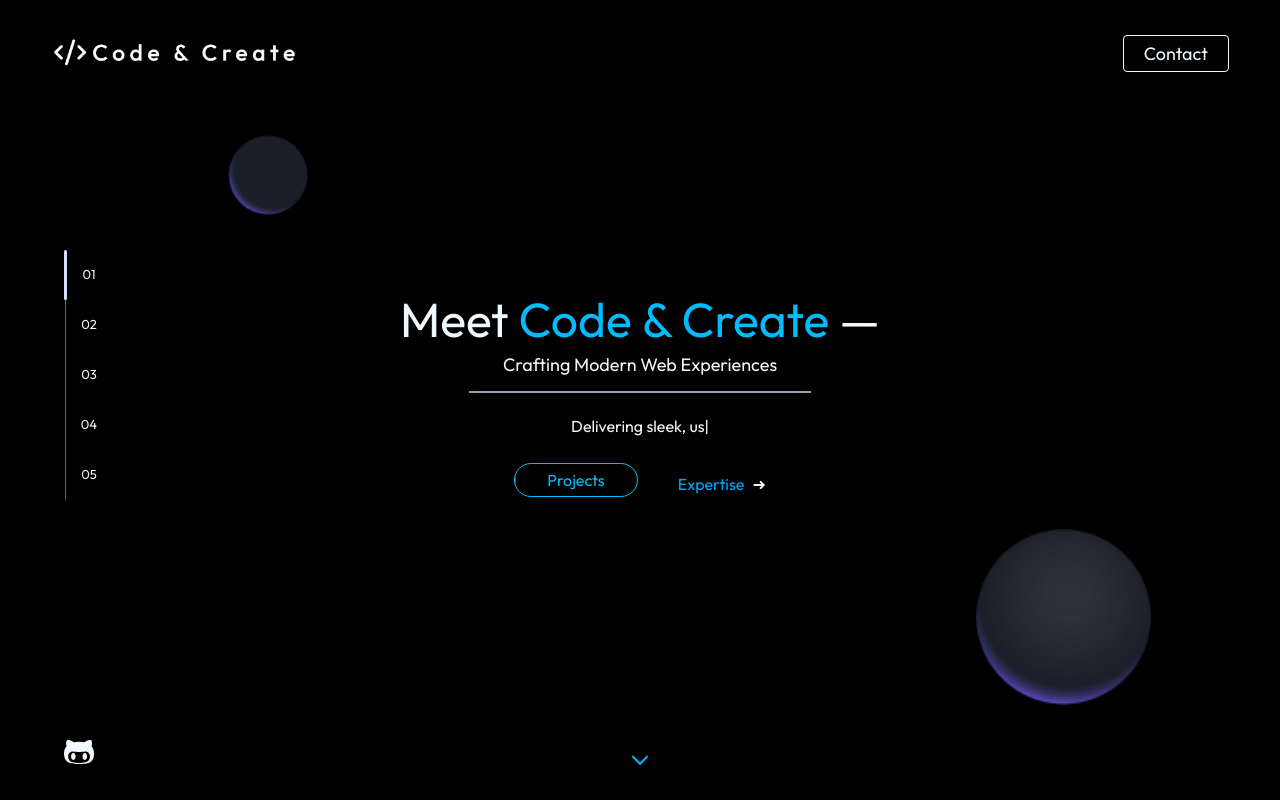
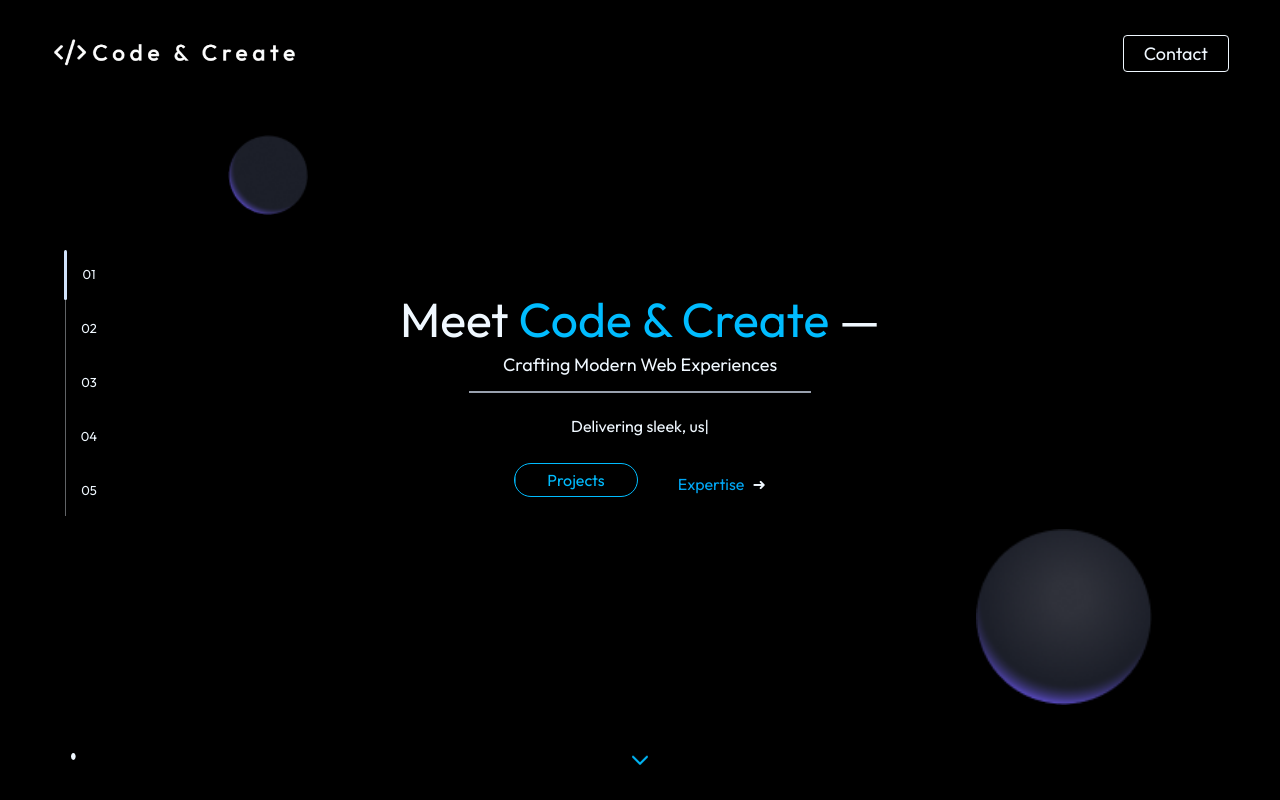
Before and after one commit to akumar591/My_Portfolio_Website, a React (Vite) app in the folder codeandcreate/: page / in a window 1280 px wide. Shown: the top 800 px of the page. Built offline with nearby package versions, Linux system fonts and the light colour scheme.

Commit message:
Fix navbar mobile bug and slider layout issue

```diff
--- a/codeandcreate/src/App.jsx
+++ b/codeandcreate/src/App.jsx
@@ -7,13 +7,14 @@ import Project from "./Sections/Projects";
 import Contact from "./Sections/Contact";
 import Expertise from "./Sections/Expertise";
 import Footer from "./Components/Footer";
+import Slider from "./Components/Slider";
 
 
 function App() {
   return (
     <div className="App scroll-smooth">
       <Navbar />
-
+      <Slider />
       {/* Sections with IDs for scroll targets */}
       <section id="home">
         <Home />
--- a/codeandcreate/src/Components/Navbar.jsx
+++ b/codeandcreate/src/Components/Navbar.jsx
@@ -1,6 +1,5 @@
 import { useEffect, useState } from "react";
 import { assets } from "../assets/assets";
-import Slider from "./Slider";
 
 const Navbar = () => {
   const [showMobileMenu, setShowMobileMenu] = useState(false);
@@ -34,6 +33,7 @@ const Navbar = () => {
     <>
       {/* Navbar */}
       <div className="fixed top-0 left-0 w-full z-50 bg-black lg:bg-transparent px-[4%] pt-8 pb-4 flex items-center justify-between">
+
         {/* Logo */}
         <img
           src={assets.logo}
@@ -62,9 +62,6 @@ const Navbar = () => {
         >
           <img src={assets.menu_icon} className="w-7" alt="menu" />
         </button>
-
-        {/* Optional Slider */}
-        <Slider />
       </div>
 
       {/* Overlay */}
--- a/codeandcreate/src/Components/Slider.css
+++ b/codeandcreate/src/Components/Slider.css
@@ -1,17 +1,11 @@
-/* Hide completely on small + medium screens */
 .slider {
-  display: none !important;
-  position: absolute;
-  width: 0;
-  height: 0;
-  overflow: hidden;
-  visibility: hidden;
+  display: none;
 }
 
 /* Show only on large screens */
 @media (min-width: 1024px) {
   .slider {
-    display: flex !important;
+    display: flex;
     flex-direction: column;
     position: fixed;
     top: 0;
@@ -19,8 +13,6 @@
     z-index: 10;
     height: calc(100vh - 6.25rem);
     align-items: flex-start;
-    visibility: visible;
-    overflow: visible;
   }
 
   .slider.sides_Left {
@@ -77,27 +69,19 @@
     transition: all 0.5s ease-in-out;
   }
 
-  .slider .nav__wrapper #side_nav li:nth-child(2):hover ~ .line,
-  .slider .nav__wrapper #side_nav li:nth-child(2).active ~ .line,
-  .slider .nav__wrapper #side_nav li:nth-child(2).passedSection:hover ~ .line {
+  .slider .nav__wrapper #side_nav li:nth-child(2):hover ~ .line {
     transform: translateY(50px);
   }
 
-  .slider .nav__wrapper #side_nav li:nth-child(3):hover ~ .line,
-  .slider .nav__wrapper #side_nav li:nth-child(3).active ~ .line,
-  .slider .nav__wrapper #side_nav li:nth-child(3).passedSection:hover ~ .line {
+  .slider .nav__wrapper #side_nav li:nth-child(3):hover ~ .line {
     transform: translateY(100px);
   }
 
-  .slider .nav__wrapper #side_nav li:nth-child(4):hover ~ .line,
-  .slider .nav__wrapper #side_nav li:nth-child(4).active ~ .line,
-  .slider .nav__wrapper #side_nav li:nth-child(4).passedSection:hover ~ .line {
+  .slider .nav__wrapper #side_nav li:nth-child(4):hover ~ .line {
     transform: translateY(150px);
   }
 
-  .slider .nav__wrapper #side_nav li:nth-child(5):hover ~ .line,
-  .slider .nav__wrapper #side_nav li:nth-child(5).active ~ .line,
-  .slider .nav__wrapper #side_nav li:nth-child(5).passedSection:hover ~ .line {
+  .slider .nav__wrapper #side_nav li:nth-child(5):hover ~ .line {
     transform: translateY(200px);
   }
 }
--- a/codeandcreate/src/Components/Slider.jsx
+++ b/codeandcreate/src/Components/Slider.jsx
@@ -1,49 +1,40 @@
-import React, { createRef } from "react";
+import React, { useRef } from "react";
 import "./Slider.css";
 
-const sideNav = createRef();
+const Slider = () => {
 
-export const CheckIsActive = (destination) => {
-  const list = sideNav.current.childNodes;
-  for (let i = 0; i < list.length; i++) {
-    if (
-      i < destination.index &&
-      !list[destination.index].classList.contains("active")
-    ) {
-      list[i].classList.add("passedSection");
-    } else {
-      list[i].classList.remove("passedSection");
-    }
-  }
-};
+  const sideNav = useRef(null);
 
-const Slider = () => {
   return (
     <div className="slider sides_Left">
       <nav className="nav__wrapper">
-        <ul id="side_nav" className="flex flex-col gap-0.4">
+        <ul ref={sideNav} id="side_nav" className="flex flex-col gap-1">
           <li>
             <a href="#home" className="hover:text-cyan-400 transition">
               01
             </a>
           </li>
+
           <li>
             <a href="#about" className="hover:text-cyan-400 transition">
               02
             </a>
           </li>
+
           <li>
-             <a href="#contact" className="hover:text-cyan-400 transition">
+            <a href="#contact" className="hover:text-cyan-400 transition">
               03
             </a>
           </li>
+
           <li>
             <a href="#projects" className="hover:text-cyan-400 transition">
               04
             </a>
           </li>
+
           <li>
-           <a href="#expertise" className="hover:text-cyan-400 transition">
+            <a href="#expertise" className="hover:text-cyan-400 transition">
               05
             </a>
           </li>
@@ -53,7 +44,7 @@ const Slider = () => {
         </ul>
       </nav>
 
-      {/* GitHub Icon (Static) */}
+      {/* GitHub Icon */}
       <a
         className="fixed block bottom-0 mb-8"
         href="https://github.com/akumar591"
@@ -66,7 +57,6 @@ const Slider = () => {
           focusable="false"
           data-prefix="fab"
           data-icon="github-alt"
-          className="svg-inline--fa fa-github-alt fa-w-15"
           role="img"
           xmlns="http://www.w3.org/2000/svg"
           viewBox="0 0 480 512"
@@ -74,19 +64,8 @@ const Slider = () => {
           <path
             fill="aliceblue"
             d="M186.1 328.7c0 20.9-10.9 55.1-36.7 55.1s-36.7-34.2-36.7-55.1
-            10.9-55.1 36.7-55.1 36.7 34.2 36.7 55.1zM480 278.2c0 31.9-3.2
-            65.7-17.5 95-37.9 76.6-142.1 74.8-216.7 74.8-75.8 0-186.2
-            2.7-225.6-74.8-14.6-29-20.2-63.1-20.2-95 0-41.9 13.9-81.5
-            41.5-113.6-5.2-15.8-7.7-32.4-7.7-48.8 0-21.5 4.9-32.3
-            14.6-51.8 45.3 0 74.3 9 108.8 36 29-6.9 58.8-10 88.7-10
-            27 0 54.2 2.9 80.4 9.2 34-26.7 63-35.2 107.8-35.2 9.8
-            19.5 14.6 30.3 14.6 51.8 0 16.4-2.6 32.7-7.7 48.2 27.5
-            32.4 39 72.3 39 114.2zm-64.3 50.5c0-43.9-26.7-82.6-73.5-82.6-18.9
-            0-37 3.4-56 6-14.9 2.3-29.8 3.2-45.1 3.2-15.2 0-30.1-.9-45.1-3.2-18.7-2.6-37-6-56-6-46.8
-            0-73.5 38.7-73.5 82.6 0 87.8 80.4 101.3 150.4 101.3h48.2c70.3
-            0 150.6-13.4 150.6-101.3zm-82.6-55.1c-25.8 0-36.7 34.2-36.7
-            55.1s10.9 55.1 36.7 55.1 36.7-34.2 36.7-55.1-10.9-55.1-36.7-55.1z"
-          ></path>
+            10.9-55.1 36.7-55.1 36.7 34.2 36.7 55.1z"
+          />
         </svg>
       </a>
     </div>
```
